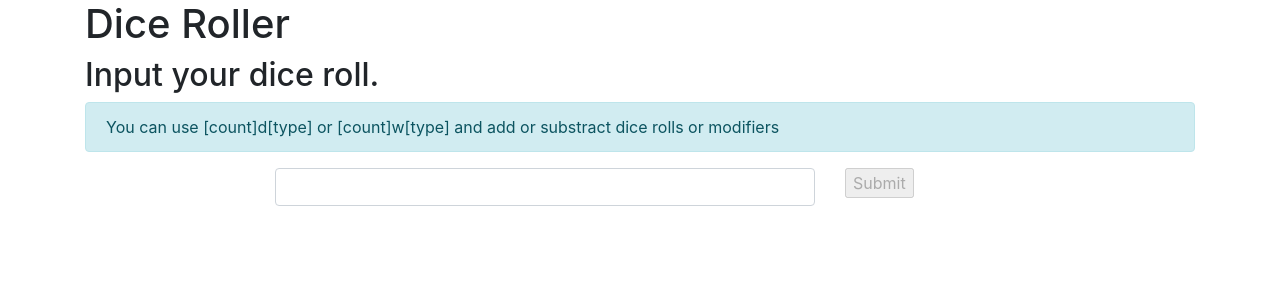
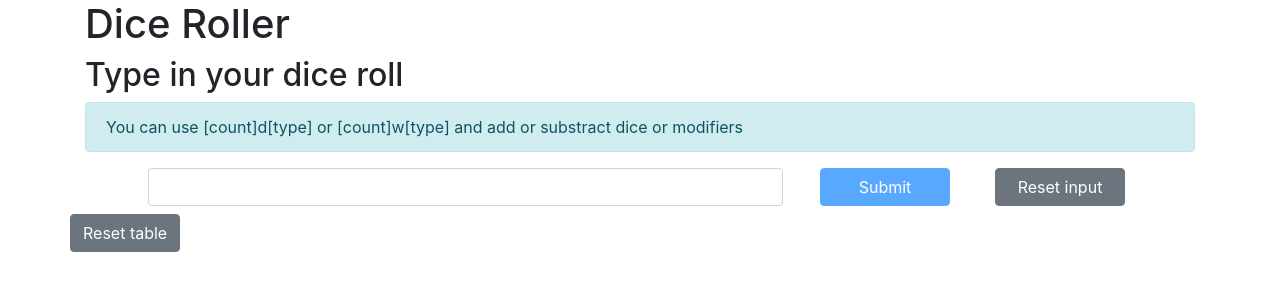
Before and after one commit to kabarakh/diceRollerV2, an Angular app: page / in a window 1280 px wide. Shown: the top 300 px of the page. Built offline with nearby package versions, Linux system fonts and the light colour scheme.

Commit message:
TASK: colors ;)

```diff
--- a/src/app/dice-roller/dice-roller.component.html
+++ b/src/app/dice-roller/dice-roller.component.html
@@ -1,2 +1,5 @@
 <dr2-input-form (onSubmitDiceInput)="createDiceRoll($event)"></dr2-input-form>
+<div class="mt-2 mb-2 row">
+    <button class="btn btn-secondary" (click)="diceRolls = []">Reset table</button>
+</div>
 <dr2-output-table (onRerollClick)="createDiceRoll($event)" [diceRolls]="diceRolls"></dr2-output-table>
--- a/src/app/input-form/input-form.component.html
+++ b/src/app/input-form/input-form.component.html
@@ -1,5 +1,5 @@
-<h2>Input your dice roll.</h2>
-<div class="alert alert-info">You can use [count]d[type] or [count]w[type] and add or substract dice rolls or modifiers</div>
+<h2>Type in your dice roll</h2>
+<div class="alert alert-info">You can use [count]d[type] or [count]w[type] and add or substract dice or modifiers</div>
 
 <form class="row justify-content-center" #diceForm="ngForm" (submit)="submitDiceInput()">
     <div *ngIf="diceInputField.invalid && (diceInputField.dirty || diceInputField.touched)" class="alert alert-danger col-8 col-push-4">
@@ -11,10 +11,15 @@
             Invalid input.
         </div>
     </div>
-    <div class="col-6">
+    <div class="col-7">
         <input id="dice-input" name="dice-input" class="form-control" pattern="[ dw0-9+\-]+" required [(ngModel)]="diceInput" #diceInputField="ngModel" />
     </div>
-    <div class="col-2">
-        <input type="submit" value="Submit" [disabled]="!diceForm.form.valid" />
+    <div class="col-4 row roll-buttons">
+        <div class="col-6">
+            <input class="btn btn-primary" type="submit" value="Submit" [disabled]="!diceForm.form.valid" />
+        </div>
+        <div class="col-6">
+            <button class="btn btn-secondary" (click)="diceInput = ''; diceInputField.reset()">Reset input</button>
+        </div>
     </div>
 </form>
--- a/src/app/input-form/input-form.component.scss
+++ b/src/app/input-form/input-form.component.scss
@@ -0,0 +1,7 @@
+.roll-buttons {
+    text-align: center;
+    input[type="submit"],
+    button {
+        width: 90%;
+    }
+}
--- a/src/app/output-table/output-table.component.html
+++ b/src/app/output-table/output-table.component.html
@@ -7,13 +7,13 @@
         <th>Average</th>
         <th></th>
     </tr>
-    <tr *ngFor="let diceRoll of diceRolls">
+    <tr *ngFor="let diceRoll of diceRolls" [ngClass]="{good: diceRoll.sum > diceRoll.average, average: diceRoll.sum == diceRoll.average, bad: diceRoll.sum < diceRoll.average}">
         <td>{{diceRoll.date | date: 'medium'}}</td>
         <td>{{diceRoll.input}}</td>
         <td>
             <span *ngFor="let singleDie of diceRoll.dice">{{singleDie.delimiter}}{{singleDie.sum}}</span></td>
         <td>{{diceRoll.sum}}</td>
         <td>{{diceRoll.average}}</td>
-        <td><button (click)="reroll(diceRoll.input)">Re-Roll</button></td>
+        <td><button class="btn btn-primary" (click)="reroll(diceRoll.input)">Re-Roll</button></td>
     </tr>
 </table>
--- a/src/app/output-table/output-table.component.scss
+++ b/src/app/output-table/output-table.component.scss
@@ -0,0 +1,13 @@
+.bad {
+    color: white;
+    background: darkred;
+}
+
+.good {
+    color: white;
+    background: darkgreen;
+}
+
+.average {
+    background: yellow;
+}
```
